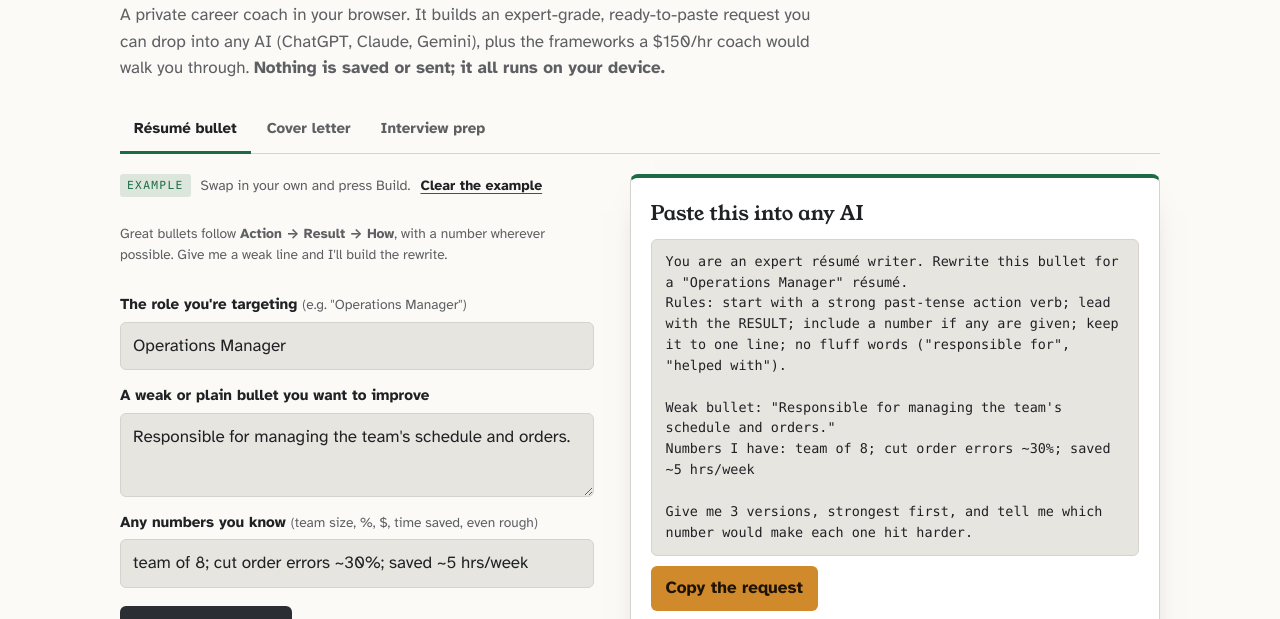
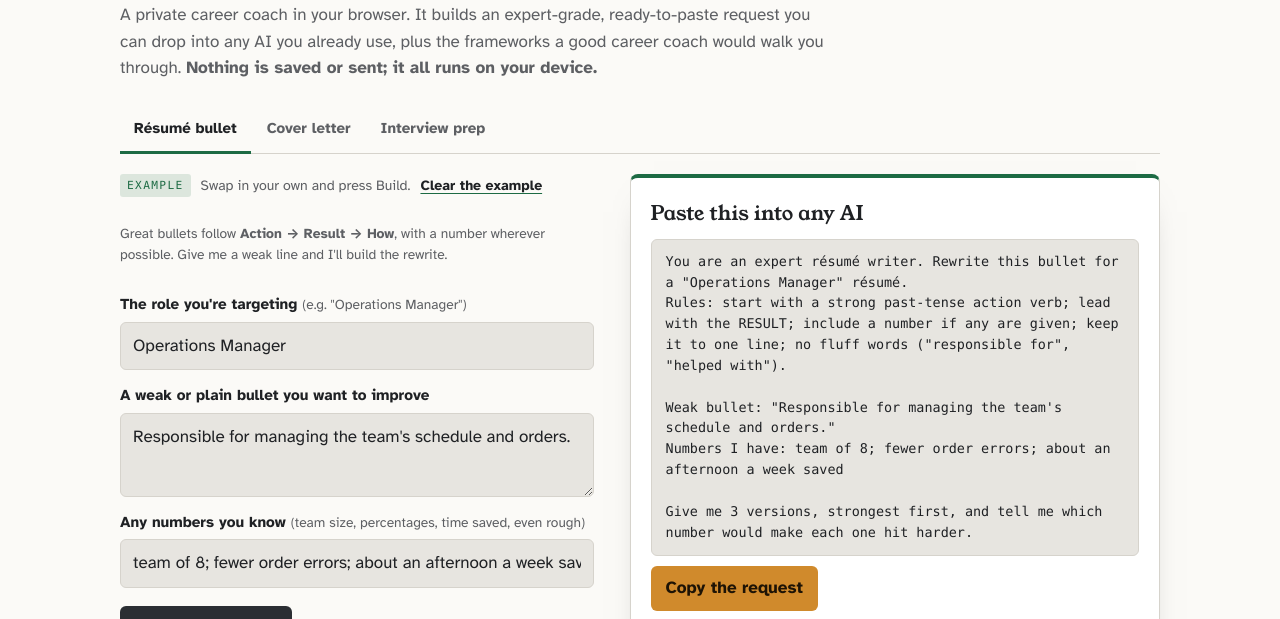
Before and after one commit to mpacarroll/ai-career-coach, a plain HTML site: page tool/index.html in a window 1280 px wide. Shown: the part 181-800 px from the top of the page. Drawn offline with Linux system fonts and the light colour scheme.

Commit message:
Job Coach: no pay figure, product names or results figures on the page (#4)
The Mick Cairn Shorts demo of this tool (friendly-meme#46) records the
page, and a Mick surface carries no pay figure and no results claim. The
lede no longer quotes an hourly coaching rate or names AI products, the
numbers hint drops the currency sign, and both preloaded examples are
figure-free. The tool's behavior is unchanged.


Claude-Session: https://claude.ai/code/session_01U9NxLnf6XgCDNHdkacCdo7

Co-authored-by: Claude <noreply@anthropic.com>

```diff
--- a/tool/index.html
+++ b/tool/index.html
@@ -136,7 +136,7 @@
 <div class="wrap">
   <header class="intro">
     <h1>Job Coach</h1>
-    <p class="lede">A private career coach in your browser. It builds an expert-grade, ready-to-paste request you can drop into any AI (ChatGPT, Claude, Gemini), plus the frameworks a $150/hr coach would walk you through. <b>Nothing is saved or sent; it all runs on your device.</b></p>
+    <p class="lede">A private career coach in your browser. It builds an expert-grade, ready-to-paste request you can drop into any AI you already use, plus the frameworks a good career coach would walk you through. <b>Nothing is saved or sent; it all runs on your device.</b></p>
   </header>
 
   <div class="tabs" role="tablist">
@@ -153,8 +153,8 @@
     <input id="r-role" placeholder="Operations Manager">
     <label>A weak or plain bullet you want to improve</label>
     <textarea id="r-bullet" placeholder="Responsible for managing the team's schedule and orders."></textarea>
-    <label>Any numbers you know <span class="hint">(team size, %, $, time saved, even rough)</span></label>
-    <input id="r-metrics" placeholder="team of 8; cut order errors ~30%; saved ~5 hrs/week">
+    <label>Any numbers you know <span class="hint">(team size, percentages, time saved, even rough)</span></label>
+    <input id="r-metrics" placeholder="team of 8; fewer order errors; about an afternoon a week saved">
     <button class="btn" data-go="resume">Build my rewrite</button>
     <div class="out" id="resume-out"></div>
   </section>
@@ -165,7 +165,7 @@
     <label>Job title & company</label>
     <input id="c-job" placeholder="Marketing Coordinator at Northwind">
     <label>Why you're a fit <span class="hint">(two or three things: skills, a win, why this company)</span></label>
-    <textarea id="c-fit" placeholder="Ran social for a small brand and grew it 3x; love their sustainability angle; strong writer."></textarea>
+    <textarea id="c-fit" placeholder="Ran social for a small brand for two years; love their sustainability angle; strong writer."></textarea>
     <label>Anything to address? <span class="hint">(career gap or switching fields; optional)</span></label>
     <input id="c-flag" placeholder="Switching from teaching to marketing">
     <button class="btn" data-go="cover">Build my cover-letter request</button>
@@ -245,8 +245,8 @@ document.querySelectorAll('[data-go]').forEach(b=>b.onclick=()=>build(b.dataset.
 
 // Open on a worked example so the first view shows what the tool makes.
 const EXAMPLES={
-  resume:{'r-role':'Operations Manager','r-bullet':"Responsible for managing the team's schedule and orders.",'r-metrics':'team of 8; cut order errors ~30%; saved ~5 hrs/week'},
-  cover:{'c-job':'Marketing Coordinator at Northwind','c-fit':'Ran social for a small brand and grew it 3x; love their sustainability angle; strong writer.','c-flag':'Switching from teaching to marketing'},
+  resume:{'r-role':'Operations Manager','r-bullet':"Responsible for managing the team's schedule and orders.",'r-metrics':'team of 8; fewer order errors; about an afternoon a week saved'},
+  cover:{'c-job':'Marketing Coordinator at Northwind','c-fit':'Ran social for a small brand for two years; love their sustainability angle; strong writer.','c-flag':'Switching from teaching to marketing'},
   interview:{'i-role':'Customer Success Manager','i-strength':"I'm great at calming upset customers"}
 };
 Object.keys(EXAMPLES).forEach(k=>{Object.entries(EXAMPLES[k]).forEach(([id,v])=>{$(id).value=v;});build(k,true);});
```
